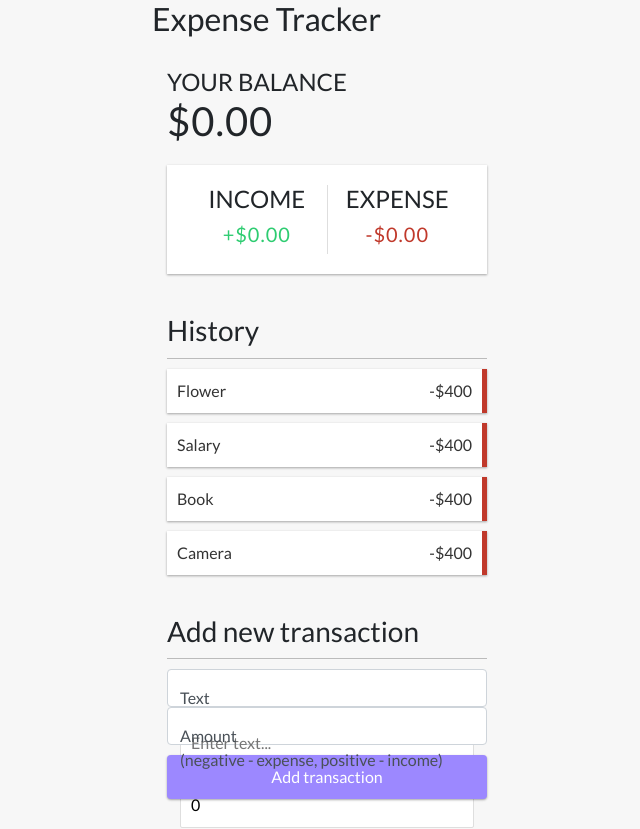
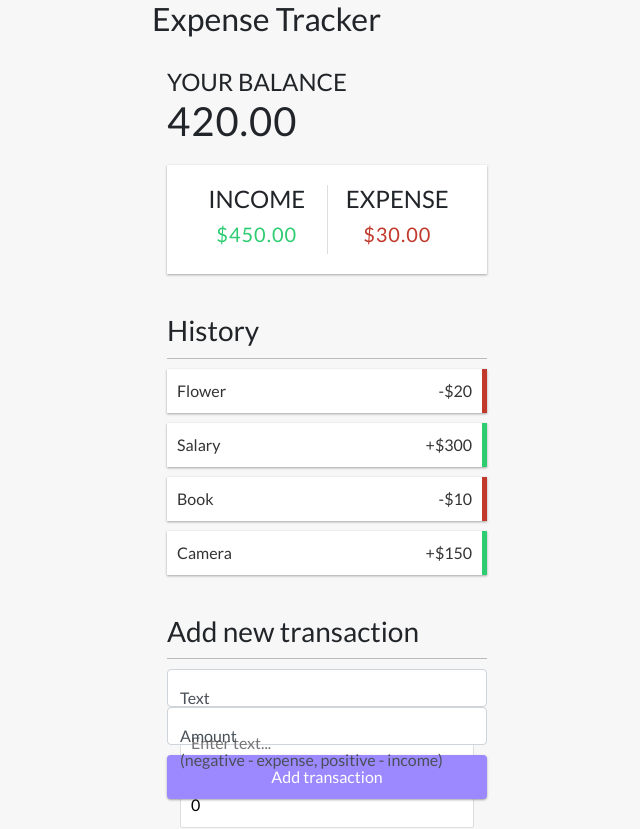
Before and after one commit to jamesoyanna/expense-tracker, a React (Create React App) app: page / in a window 1280 px wide. Shown: the whole page, without its empty margins (313-953 px from the left). Built offline with nearby package versions, Linux system fonts and the light colour scheme.

Commit message:
Added transaction login

```diff
--- a/src/components/Balance.js
+++ b/src/components/Balance.js
@@ -1,10 +1,16 @@
-import React from 'react';
+import React, {useContext} from 'react';
+import { GlobalContext } from "./../context/GlobalState";
+
 
 const Balance = () => {
+  const { transactions } = useContext(GlobalContext);
+
+  const amounts = transactions.map(transaction => transaction.amount);
+  const total = amounts.reduce((acc, item)=>(acc += item), 0).toFixed(2);
     return (
       <>
         <h4>Your Balance</h4>
-        <h1>$0.00</h1>
+        <h1>{total}</h1>
       </>
     );
 }
--- a/src/components/IncomeExpenses.js
+++ b/src/components/IncomeExpenses.js
@@ -1,15 +1,29 @@
-import React from 'react';
+import React, {useContext} from 'react';
+import { GlobalContext } from "./../context/GlobalState";
 
 const IncomeExpenses = () => {
+const { transactions } = useContext(GlobalContext);
+
+const amounts = transactions.map(transaction =>transaction.amount);
+
+const income = amounts
+.filter(item =>item >0 )
+.reduce((acc, item) => (acc += item), 0)
+.toFixed(2);
+
+const expenses = (
+  amounts.filter(item => item < 0).reduce((acc, item)=> (acc += item), 0) * -1
+).toFixed(2);
+
     return (
          <div className="inc-exp-container">
         <div>
           <h4>Income</h4>
-          <p className="money plus">+$0.00</p>
+    <p className="money plus">${income}</p>
         </div>
         <div>
           <h4>Expense</h4>
-          <p className="money minus">-$0.00</p>
+    <p className="money minus">${expenses}</p>
         </div>
         </div>
     );
--- a/src/components/Transaction.js
+++ b/src/components/Transaction.js
@@ -1,9 +1,10 @@
 import React from 'react';
 
 const Transaction = ({transaction}) => {
+    const sign = transaction.amount < 0 ? '-' : '+'
     return (
-      <li className="minus">
-        {transaction.text} <span>-$400</span>
+      <li className={transaction.amount <0 ? 'minus': 'plus'}>
+        {transaction.text} <span>{sign}${Math.abs(transaction.amount)}</span>
         <button className="delete-btn">x</button>
       </li>
     );
```
